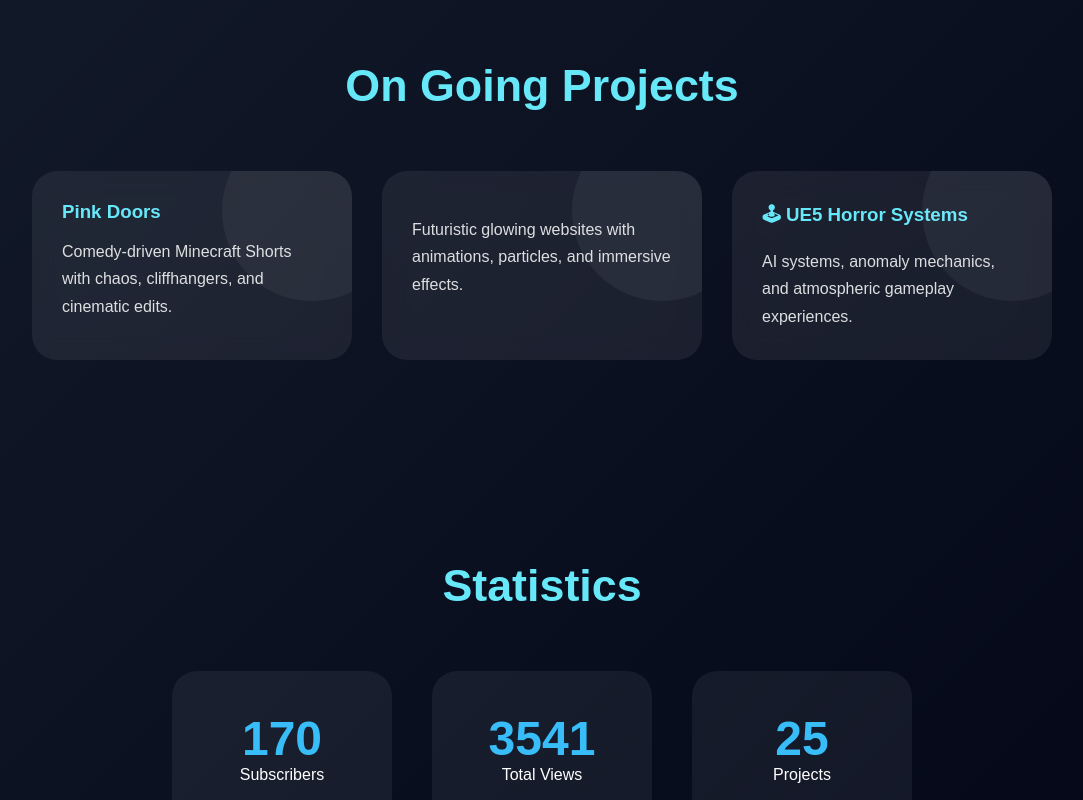
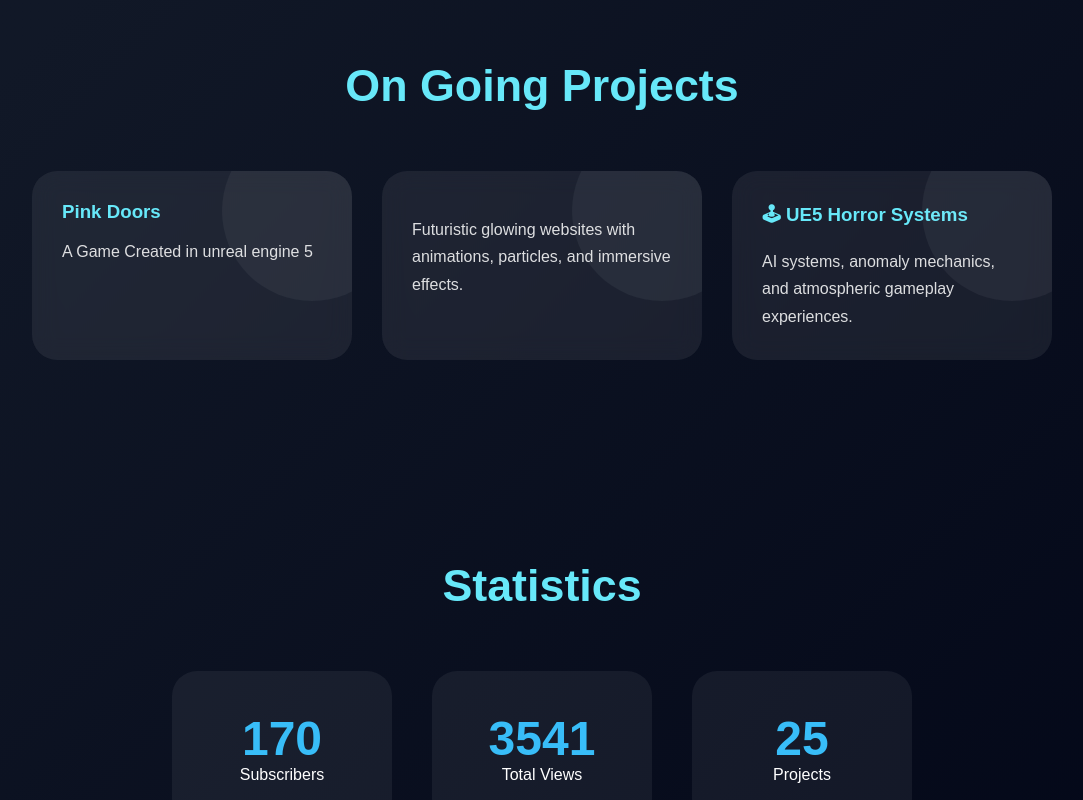
Before and after one commit to shroudchang22-cell/HitNRunStudio.io, a plain HTML site: page index.html in a window 1280 px wide. Shown: the part 1967-2767 px from the top of the page, without its empty margins (98-1181 px from the left). Drawn offline with Linux system fonts and the light colour scheme.

Commit message:
Update index.html

```diff
--- a/index.html
+++ b/index.html
@@ -337,7 +337,7 @@ footer{
 <!-- NAVBAR -->
 
 <nav>
-    <h1>GAURAV</h1>
+    <h1>GAURAV MORE PORTFOLIO</h1>
 
     <ul>
         <li><a href="#about">About</a></li>
@@ -436,8 +436,7 @@ footer{
         <div class="project-card">
             <h3>Pink Doors</h3>
             <p>
-                Comedy-driven Minecraft Shorts with chaos,
-                cliffhangers, and cinematic edits.
+                A Game Created in unreal engine 5
             </p>
         </div>
 
```
